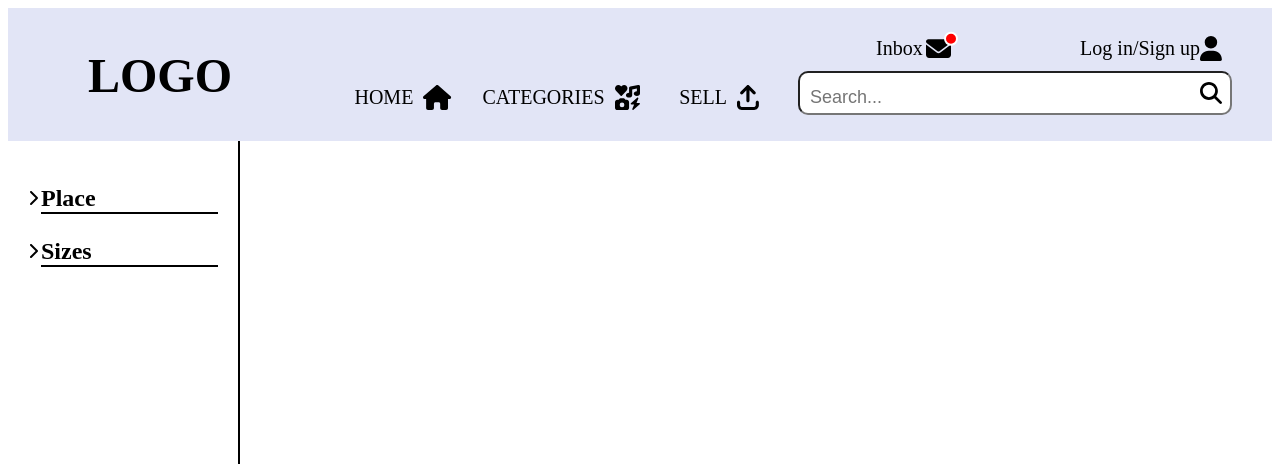
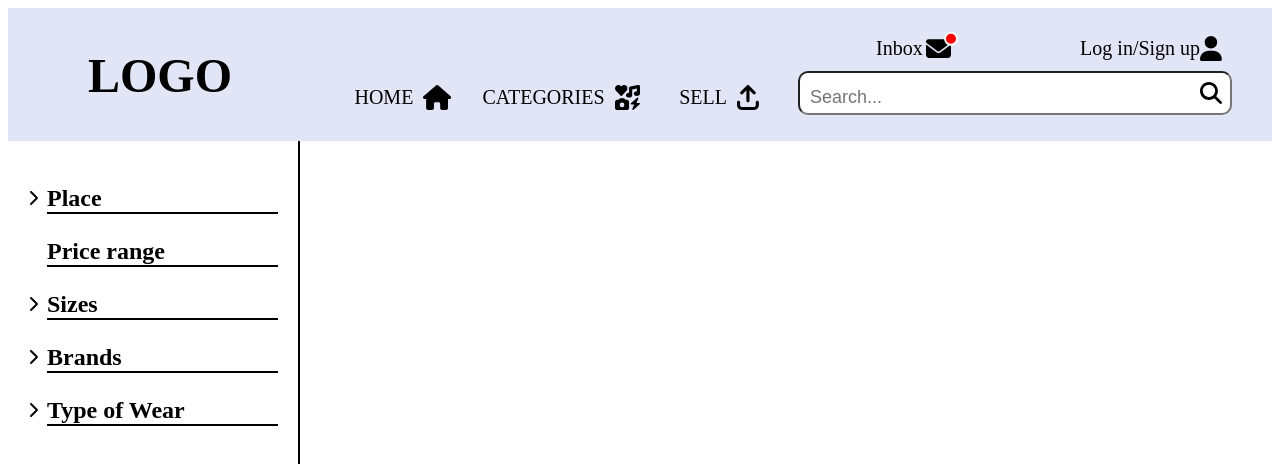
Before and after one commit to usman-ghafoorzai/idatt2105-full-stack-project, a Vue app in the folder frontend/: page / in a window 1280 px wide. Shown: the top 464 px of the page. Built offline with nearby package versions, Linux system fonts and the light colour scheme.

Commit message:
add customizeable filter menu based on category of items

```diff
--- /dev/null
+++ b/frontend/src/assets/CategoryStore.js
@@ -0,0 +1,24 @@
+const categories = {
+    clothing : {
+        "Sizes": ['XS', 'S', 'M', 'L', 'XL', 'XXL'],
+        "Brands": ['Nike', 'Adidas', 'Puma', 'Reebok', 'Others'],
+        "Type of Wear": ['T-Shirts', 'Jeans', 'Jackets', 'Shorts', 'Sweatshirts', 'Underwear', 'Dresses', 'Skirts','Suits'],
+    },
+    furniture : {
+        "Material": ['Wood', 'Metal', 'Plastic', 'Glass'],
+        "Type": ['Sofa', 'Chair', 'Table', 'Bed', 'Cabinet'],
+        "Style": ['Modern', 'Traditional', 'Industrial', 'Minimalist'],
+    },
+    smartphones : {
+        "Brand": ['Apple', 'Samsung', 'OnePlus', 'Xiaomi', 'Google'],
+        "Storage": ['64GB', '128GB', '256GB', '512GB'],
+        "Color": ['Black', 'White', 'Blue', 'Red', 'Green'],
+    },
+    pets : {
+        "Type": ['Dog', 'Cat', 'Bird', 'Fish', 'Reptile'],
+        "Breed": ['Labrador', 'Bulldog', 'Persian', 'Siamese', 'Goldfish'],
+        "Age": ['Puppy', 'Adult', 'Senior'],
+    }
+}
+
+export default {categories};
--- a/frontend/src/components/FilterSidebar.vue
+++ b/frontend/src/components/FilterSidebar.vue
@@ -1,11 +1,28 @@
 <script setup>
     import { ref } from 'vue';
+    import categoryStore from '../assets/CategoryStore.js';
     let place = ref(false);
     let sizes = ref(false);
+    let item = ref('clothing');
+    let categories = categoryStore.categories;
+    let visibility = ref({});
+
+    for (let categoryKey in categories) {
+        if (categoryKey === item.value) {
+            for (let subcategoryKey in categories[categoryKey]) {
+                visibility.value[subcategoryKey] = false;
+            }
+        }
+    }
+
+    function toggleVisibility(subcategoryKey) {
+        visibility.value[subcategoryKey] = !visibility.value[subcategoryKey];
+    }
+
 </script>
 
 <template>
-    <div class="container">
+    <div class="filter-sidebar">
         <div class="category" @click="place = !place">
             <fa icon="chevron-right" v-if="!place"></fa>
             <fa icon="chevron-down" v-if="place"></fa>
@@ -20,28 +37,33 @@
             <li><input type="checkbox"/>Telemark</li>
             <li><input type="checkbox"/>Finmark</li>
         </ul>
-        <div class="category" @click="sizes = !sizes">
-            <fa icon="chevron-right" v-if="!sizes"></fa>
-            <fa icon="chevron-down" v-if="sizes"></fa>
-            <h3>Sizes</h3>
+        <div class="category">
+            <span></span>
+            <h3>Price range</h3>
         </div>
-        <ul v-if="sizes">
-            <li><input type="checkbox"/>XS</li>
-            <li><input type="checkbox"/>S</li>
-            <li><input type="checkbox"/>M</li>
-            <li><input type="checkbox"/>L</li>
-            <li><input type="checkbox"/>XL</li>
-            <li><input type="checkbox"/>XXL</li>
-        </ul>
+
+        <!-- Dynamic rendering of the filters -->
+        <template v-for="(subcategories, subcategoryKey) in categories[item]" :key="subcategoryKey">
+            <div class="category" @click="toggleVisibility(subcategoryKey)">
+                <fa icon="chevron-right" v-if="!visibility[subcategoryKey]"></fa>
+                <fa icon="chevron-down" v-if="visibility[subcategoryKey]"></fa>
+                <h3>{{ subcategoryKey }}</h3>
+            </div>
+            <ul v-if="visibility[subcategoryKey]">
+                <li v-for="(subcategory, index) in subcategories" :key="index">
+                    <input type="checkbox" /> {{ subcategory }}
+                </li>
+            </ul>
+        </template>
     </div>
 </template>
 
 <style scoped>
-    .container {
+    .filter-sidebar {
         display: flex;
         flex-direction: column;
         padding: 20px;
-        width: 15%;
+        width: 250px;
         height: 100vh;
         border-right: 2px solid black;
         align-content: center;
@@ -49,9 +71,13 @@
     }
     .category {
         display: grid;
-        grid-template-columns: auto 3fr;
+        grid-template-columns: 16px 3fr;
+        grid-template-areas: 'chevron category';
         align-items: baseline;
         column-gap: 3px;
+    }
+    .category span {
+        grid-area: chevron;
     }
     ul {
         list-style-type: none;
@@ -63,6 +89,7 @@
         font-size: 18px;
     }
     h3 {
+        grid-area: category;
         font-size: 24px;
         margin-bottom:0;
         border-bottom: 2px solid black;
```
